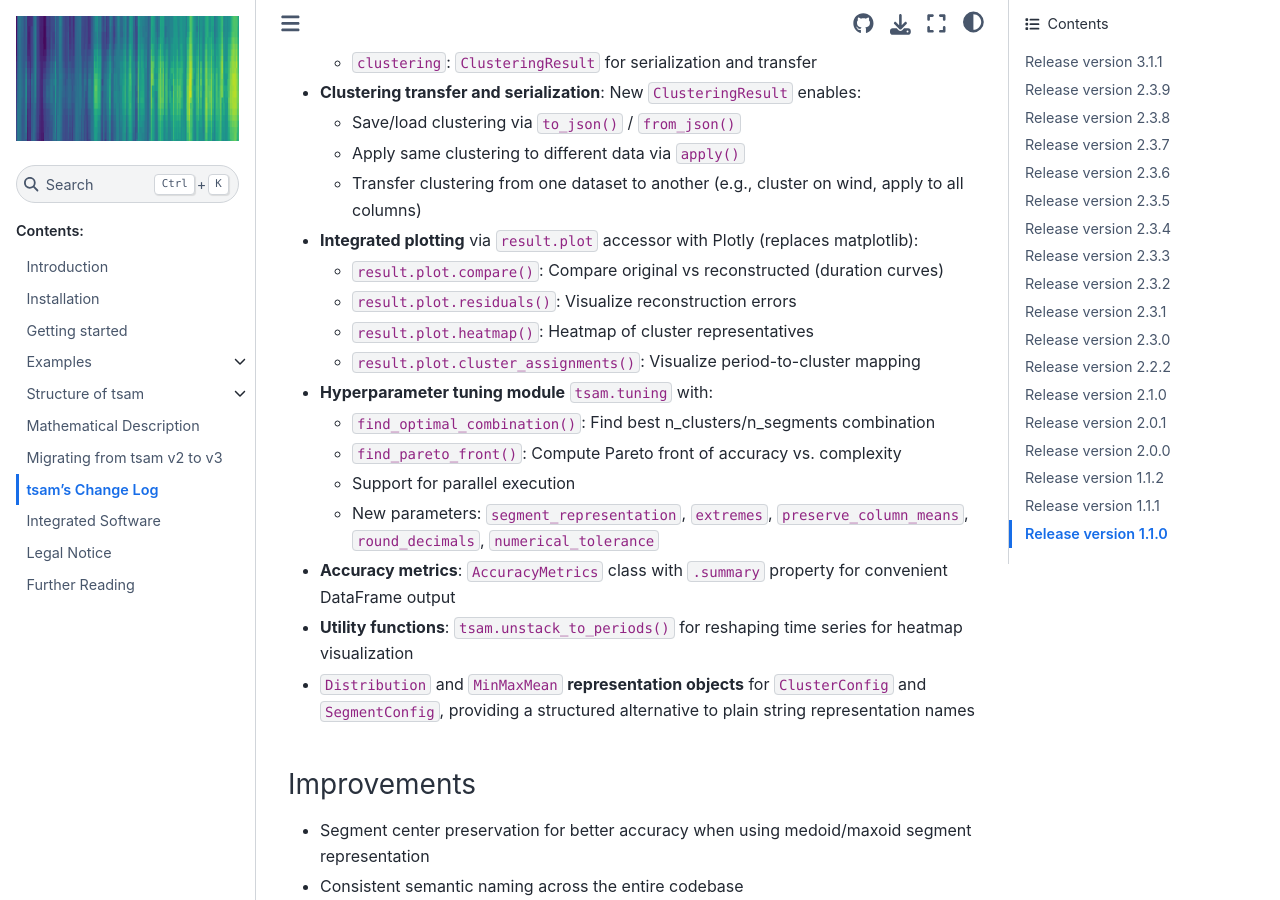
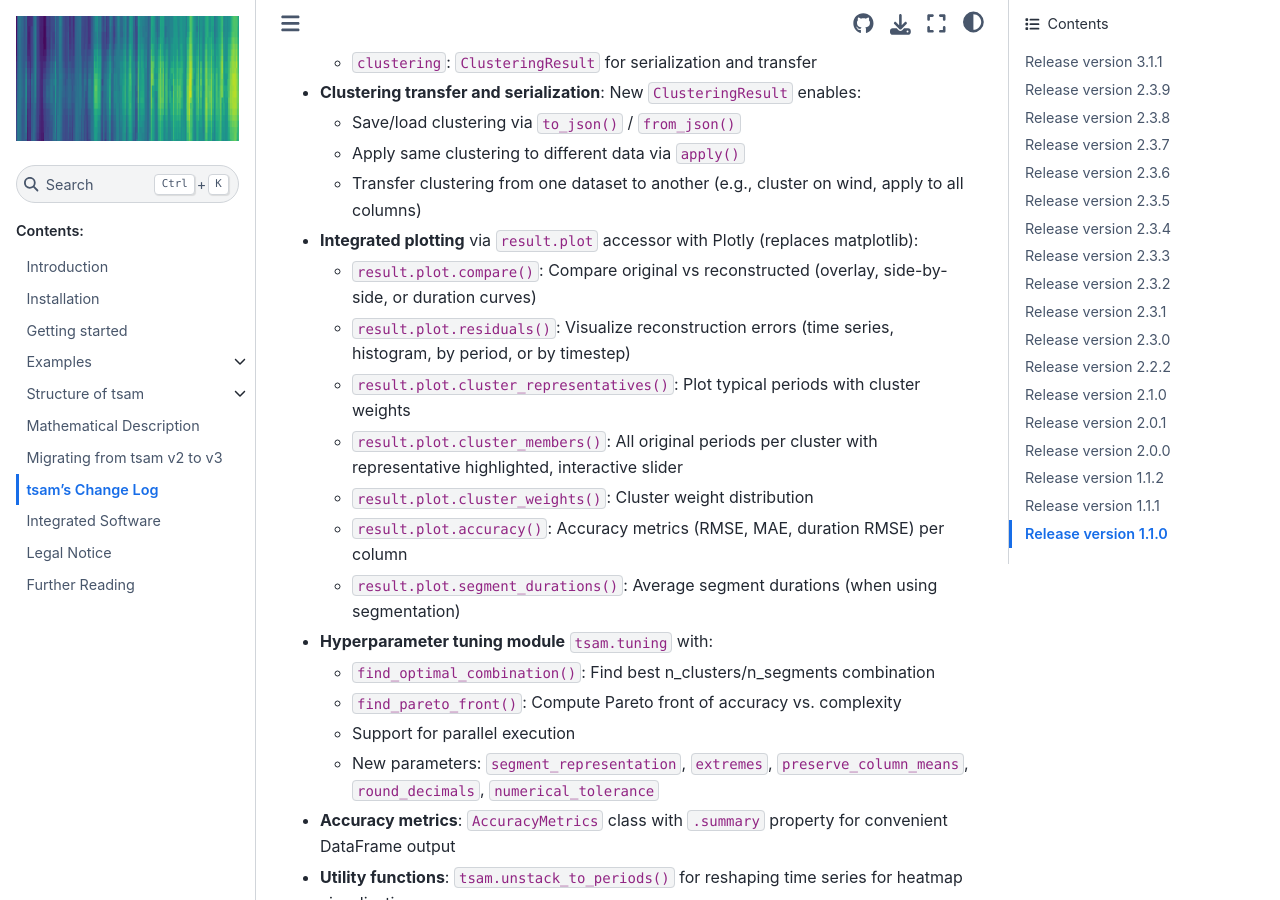
Before and after one commit to FZJ-IEK3-VSA/tsam, a Sphinx documentation site: the page built from docs/source/newsDoc.rst, in a window 1280 px wide and 900 px high, scrolled down 1718 px. Built offline with Sphinx 7.4.7 and the Sphinx Book theme 1.1.4, drawn with Linux system fonts in a browser that asks for light colours; formulas are drawn with MathJax 3.

Commit message:
Fix incorrect plot method names in v3.1.1 changelog
Co-Authored-By: Claude Opus 4.6 <noreply@anthropic.com>

```diff
--- a/docs/source/newsDoc.rst
+++ b/docs/source/newsDoc.rst
@@ -64,10 +64,13 @@ New Features
 
 * **Integrated plotting** via ``result.plot`` accessor with Plotly (replaces matplotlib):
 
-  - ``result.plot.compare()``: Compare original vs reconstructed (duration curves)
-  - ``result.plot.residuals()``: Visualize reconstruction errors
-  - ``result.plot.heatmap()``: Heatmap of cluster representatives
-  - ``result.plot.cluster_assignments()``: Visualize period-to-cluster mapping
+  - ``result.plot.compare()``: Compare original vs reconstructed (overlay, side-by-side, or duration curves)
+  - ``result.plot.residuals()``: Visualize reconstruction errors (time series, histogram, by period, or by timestep)
+  - ``result.plot.cluster_representatives()``: Plot typical periods with cluster weights
+  - ``result.plot.cluster_members()``: All original periods per cluster with representative highlighted, interactive slider
+  - ``result.plot.cluster_weights()``: Cluster weight distribution
+  - ``result.plot.accuracy()``: Accuracy metrics (RMSE, MAE, duration RMSE) per column
+  - ``result.plot.segment_durations()``: Average segment durations (when using segmentation)
 
 * **Hyperparameter tuning module** ``tsam.tuning`` with:
 
```
